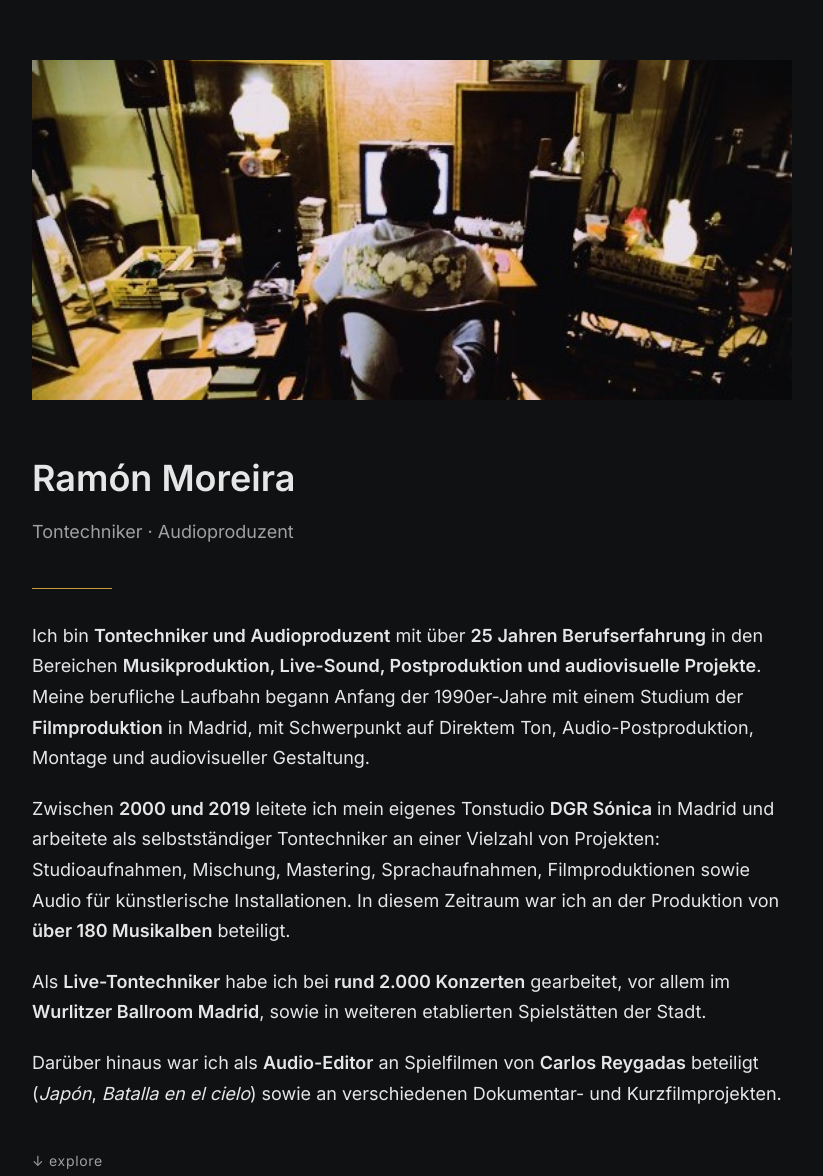
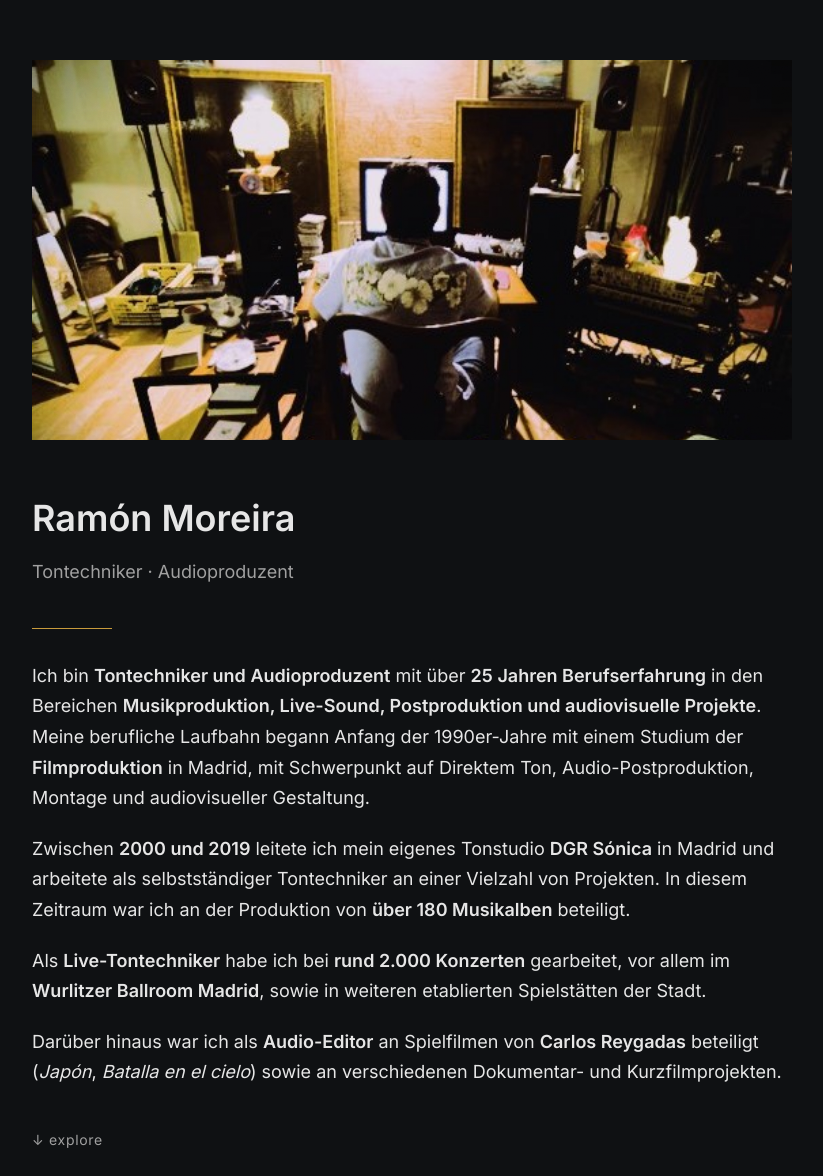
Before and after one commit to nomareira/ramon-moreira-sound, a plain HTML site: page index.html in a window 1280 px wide. Shown: the whole page, without its empty margins (228-1051 px from the left). Drawn offline with Linux system fonts and the light colour scheme.

Commit message:
Update index.html

```diff
--- a/index.html
+++ b/index.html
@@ -42,14 +42,14 @@
       position: relative;
       overflow: hidden;
       margin-bottom: 48px;
-      height: 340px; /* altura hero */
+      height: 380px; /* un poco más alto */
     }
 
     .photo-wrapper img {
       width: 100%;
       height: 100%;
       object-fit: cover;
-      object-position: center center;
+      object-position: center 55%; /* foco más bajo */
       display: block;
     }
 
@@ -148,10 +148,8 @@
       <p>
         Zwischen <strong>2000 und 2019</strong> leitete ich mein eigenes Tonstudio
         <strong>DGR Sónica</strong> in Madrid und arbeitete als selbstständiger
-        Tontechniker an einer Vielzahl von Projekten: Studioaufnahmen, Mischung,
-        Mastering, Sprachaufnahmen, Filmproduktionen sowie Audio für künstlerische
-        Installationen. In diesem Zeitraum war ich an der Produktion von
-        <strong>über 180 Musikalben</strong> beteiligt.
+        Tontechniker an einer Vielzahl von Projekten. In diesem Zeitraum war ich an der
+        Produktion von <strong>über 180 Musikalben</strong> beteiligt.
       </p>
 
       <p>
```
